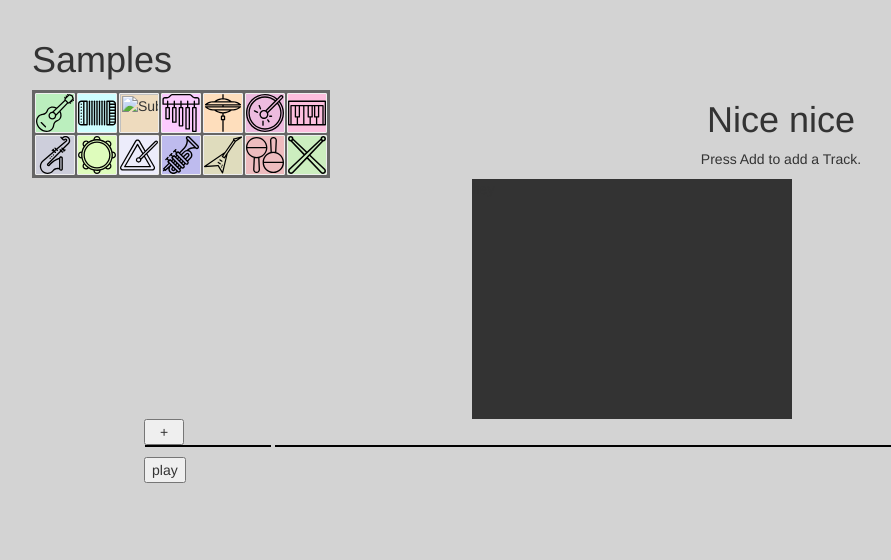
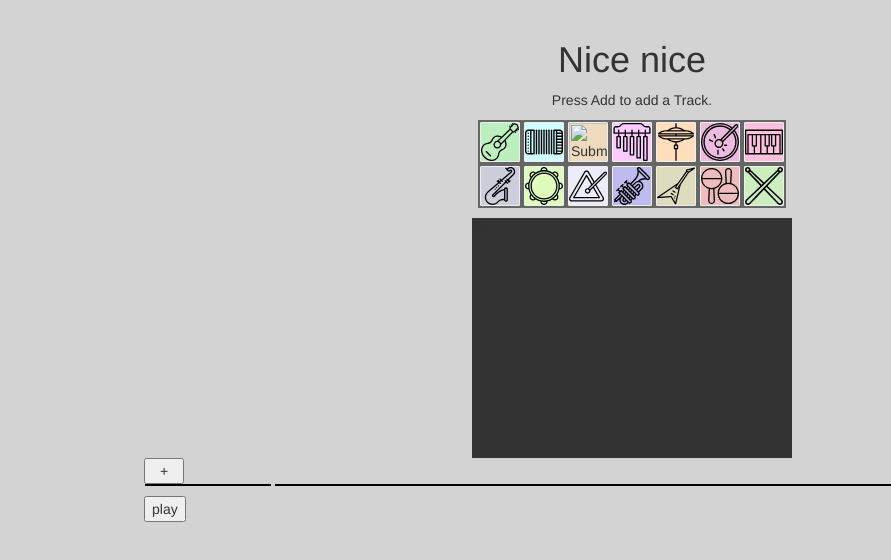
Before and after one commit to Bluemi/midi_controller_audio_video, a website: page web_tmp/test.html in a window 1280 px wide. Shown: the whole page, without its empty margins (8-899 px from the left). Drawn offline with nearby package versions, Linux system fonts and the light colour scheme.

Commit message:
reformatted addable sample panel
changed sample panel into flexbox

```diff
--- a/web_tmp/test.css
+++ b/web_tmp/test.css
@@ -44,12 +44,15 @@ body {
 }
 
 .sample-container {
-	padding: 3px;
-	display: grid;
-	grid-template-columns: 40px 40px 40px 40px 40px 40px 40px;
-	grid-gap: 2px;
+	display: flex;
+	width: 308px;
+       	flex-wrap: wrap;
+	justify-content: center;
 	background-color: #666;
-	float: left;
+	position: relative;
+	left: 50%;
+	transform: translateX(-50%);
+	margin-bottom: 10px;
 }
 
 .sample {
@@ -106,13 +109,9 @@ body {
 }
 
 .addableSample {
-	display: block;
-	white-space: nowrap;
 	height: 40px;
 	width: 40px;
-	background-color: #999;
-	border-radius: 2px;
-	padding: 0 0
+	margin: 2px;
 }
 
 .addableSample .addableSampleButton {
--- a/web_tmp/test.html
+++ b/web_tmp/test.html
@@ -12,9 +12,11 @@
 </head>
 <body>
 
-<div>
-	<h1>Samples</h1>
+<div class="text-center">
+	<h1>Nice nice</h1>
+	<p>Press Add to add a Track.</p>
 </div>
+
 <div class="sample-container">
 	<div class="addableSample">
 		<input id="0" type="image" src="../res/images/acoustic-guitar.svg" class="addableSampleButton">
@@ -60,12 +62,6 @@
 	</div>
 
 </div>
-
-<div class="text-center">
-	<h1>Nice nice</h1>
-	<p>Press Add to add a Track.</p>
-</div>
-
 <!-- Visualisation Screen -->
 <div id="visualisation-screen">
 	hey
```
